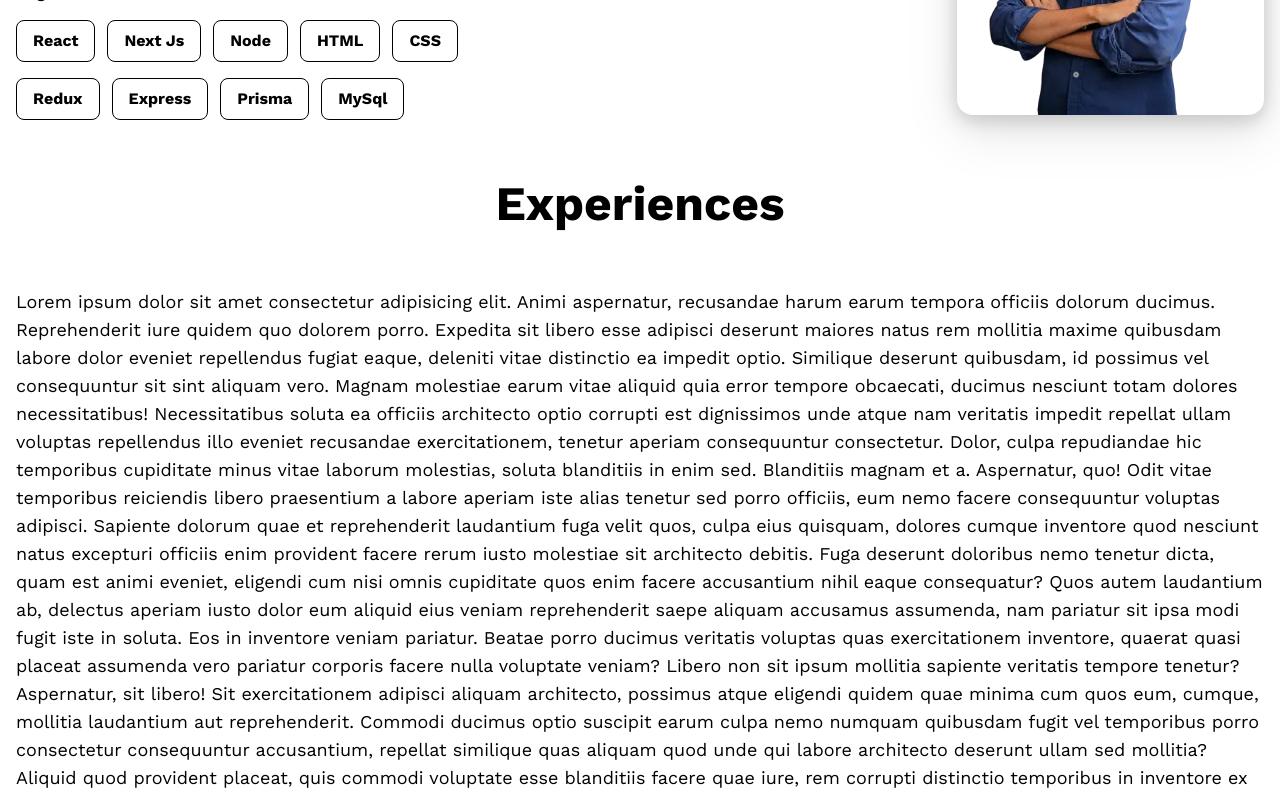
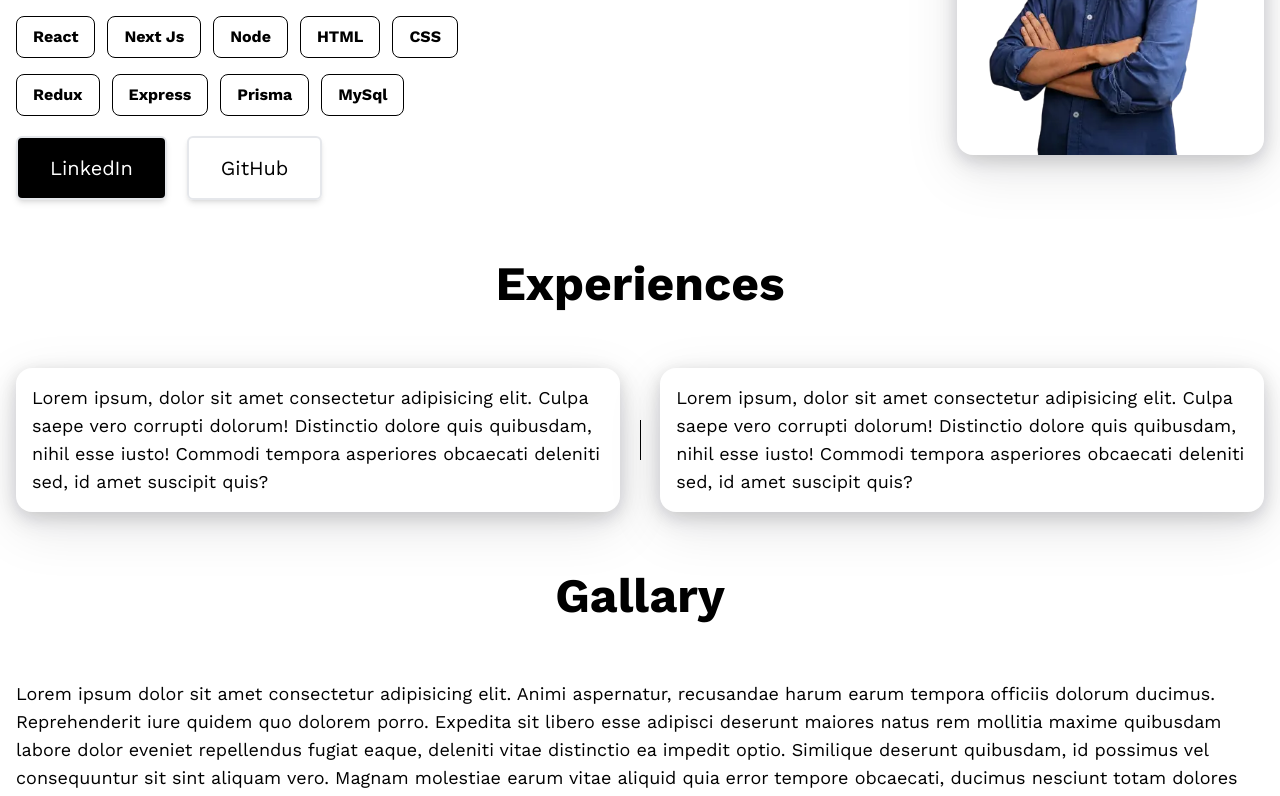
Before and after one commit to mohit838/Mohitul-Islam-Frontend, a Next.js app: page / in a window 1280 px wide. Shown: the part 400-1196 px from the top of the page. Built offline with nearby package versions, Linux system fonts and the light colour scheme.

Commit message:
hero content social btn added

```diff
--- /dev/null
+++ b/app/components/common/CardExp.tsx
@@ -0,0 +1,14 @@
+const CardExp = () => {
+  return (
+    <div className="custom-card-for-exp">
+      <p>
+        Lorem ipsum, dolor sit amet consectetur adipisicing elit. Culpa saepe
+        vero corrupti dolorum! Distinctio dolore quis quibusdam, nihil esse
+        iusto! Commodi tempora asperiores obcaecati deleniti sed, id amet
+        suscipit quis?
+      </p>
+    </div>
+  );
+};
+
+export default CardExp;
--- a/app/components/experiences/Experiences.tsx
+++ b/app/components/experiences/Experiences.tsx
@@ -1,3 +1,5 @@
+import CardExp from "../common/CardExp";
+
 const Experiences = () => {
   return (
     <section>
@@ -6,67 +8,19 @@ const Experiences = () => {
         <div className="section-title">Experiences</div>
 
         {/* Section Content */}
-        <div>
-          <p>
-            Lorem ipsum dolor sit amet consectetur adipisicing elit. Animi
-            aspernatur, recusandae harum earum tempora officiis dolorum ducimus.
-            Reprehenderit iure quidem quo dolorem porro. Expedita sit libero
-            esse adipisci deserunt maiores natus rem mollitia maxime quibusdam
-            labore dolor eveniet repellendus fugiat eaque, deleniti vitae
-            distinctio ea impedit optio. Similique deserunt quibusdam, id
-            possimus vel consequuntur sit sint aliquam vero. Magnam molestiae
-            earum vitae aliquid quia error tempore obcaecati, ducimus nesciunt
-            totam dolores necessitatibus! Necessitatibus soluta ea officiis
-            architecto optio corrupti est dignissimos unde atque nam veritatis
-            impedit repellat ullam voluptas repellendus illo eveniet recusandae
-            exercitationem, tenetur aperiam consequuntur consectetur. Dolor,
-            culpa repudiandae hic temporibus cupiditate minus vitae laborum
-            molestias, soluta blanditiis in enim sed. Blanditiis magnam et a.
-            Aspernatur, quo! Odit vitae temporibus reiciendis libero praesentium
-            a labore aperiam iste alias tenetur sed porro officiis, eum nemo
-            facere consequuntur voluptas adipisci. Sapiente dolorum quae et
-            reprehenderit laudantium fuga velit quos, culpa eius quisquam,
-            dolores cumque inventore quod nesciunt natus excepturi officiis enim
-            provident facere rerum iusto molestiae sit architecto debitis. Fuga
-            deserunt doloribus nemo tenetur dicta, quam est animi eveniet,
-            eligendi cum nisi omnis cupiditate quos enim facere accusantium
-            nihil eaque consequatur? Quos autem laudantium ab, delectus aperiam
-            iusto dolor eum aliquid eius veniam reprehenderit saepe aliquam
-            accusamus assumenda, nam pariatur sit ipsa modi fugit iste in
-            soluta. Eos in inventore veniam pariatur. Beatae porro ducimus
-            veritatis voluptas quas exercitationem inventore, quaerat quasi
-            placeat assumenda vero pariatur corporis facere nulla voluptate
-            veniam? Libero non sit ipsum mollitia sapiente veritatis tempore
-            tenetur? Aspernatur, sit libero! Sit exercitationem adipisci aliquam
-            architecto, possimus atque eligendi quidem quae minima cum quos eum,
-            cumque, mollitia laudantium aut reprehenderit. Commodi ducimus optio
-            suscipit earum culpa nemo numquam quibusdam fugit vel temporibus
-            porro consectetur consequuntur accusantium, repellat similique quas
-            aliquam quod unde qui labore architecto deserunt ullam sed mollitia?
-            Aliquid quod provident placeat, quis commodi voluptate esse
-            blanditiis facere quae iure, rem corrupti distinctio temporibus in
-            inventore ex maxime tempore. Unde minima quam vel eos veniam libero
-            autem culpa suscipit, magni similique a nisi nulla debitis tempora?
-            Tempore eaque vitae odit nisi, minima in quis omnis quo facere
-            dolorem nostrum perspiciatis minus veritatis cupiditate! Ipsa
-            dolore, amet consequuntur, quae quasi tenetur distinctio placeat a
-            quisquam alias saepe. Eum sit cupiditate tenetur porro officiis, rem
-            nam dolore nostrum maiores perferendis facere animi architecto,
-            minima error ullam numquam enim, quia assumenda iste dolorum?
-            Dolorem optio incidunt animi debitis, eligendi a dolore, atque
-            porro, harum alias sapiente quos. Ut possimus, quaerat quas eius
-            soluta reprehenderit sapiente similique commodi, provident mollitia
-            quidem error doloremque adipisci tempora aut exercitationem optio
-            architecto officiis rem, fuga autem. Repudiandae laboriosam rem,
-            culpa aliquam officiis eligendi. Ipsam modi provident quos odio nam
-            fuga nesciunt officiis necessitatibus ratione voluptates laudantium
-            corporis rerum, illo veritatis possimus, soluta quasi quidem
-            distinctio eveniet voluptatem ea mollitia. Similique dignissimos
-            assumenda iste quasi dicta harum, in, illum tempora culpa quibusdam
-            iure veniam neque! Velit unde qui quam, neque aliquid molestias
-            numquam. Dolor aperiam beatae neque expedita debitis hic autem illum
-            unde, eos odit.
-          </p>
+        <div className="all-exp-area">
+          {/* Educations */}
+          <div>
+            <CardExp />
+          </div>
+
+          {/* Middle Bar */}
+          <div className="w-[2px] h-10 bg-black"></div>
+
+          {/* Job Experiences */}
+          <div>
+            <CardExp />
+          </div>
         </div>
       </div>
     </section>
--- a/app/components/gallary/Gallary.tsx
+++ b/app/components/gallary/Gallary.tsx
@@ -1,7 +1,6 @@
 const Gallary = () => {
   return (
-    <section>
-      <div className="section-padding">Gallary</div>
+    <section className="section-padding">
       {/* Section Title */}
       <div className="section-title">Gallary</div>
 
--- a/app/components/hero/Hero.tsx
+++ b/app/components/hero/Hero.tsx
@@ -1,5 +1,6 @@
 import { familiarWithStacks, skillStacks } from "@/app/data/Data";
 import Image from "next/image";
+import Link from "next/link";
 import TechStacks from "../techStacks/TechStacks";
 
 const Hero = () => {
@@ -15,7 +16,7 @@ const Hero = () => {
                 <span className="focus-title">Frontend</span> Engineer
               </span>
             </div>
-            <div className="mb-10">
+            <div className="mb-9">
               <p className="intro-para">
                 I&apos;m Mohitul, a passionate frontend engineer with{" "}
                 <span>1 year of hands-on experience.</span> I specialize in
@@ -47,6 +48,18 @@ const Hero = () => {
                 ))}
               </div>
             </div>
+
+            {/* Connect Btn */}
+            <div className="social-connect-btn">
+              <div className="custom-connect-btn-linkedin">
+                <Link href="https://www.linkedin.com/in/mohit449/">
+                  {"LinkedIn"}
+                </Link>
+              </div>
+              <div className="custom-connect-btn">
+                <Link href="https://github.com/mohit838">{"GitHub"}</Link>
+              </div>
+            </div>
           </div>
 
           {/* Image Box */}
--- a/app/globals.css
+++ b/app/globals.css
@@ -87,6 +87,18 @@ section {
   @apply text-lg;
 }
 
+.social-connect-btn {
+  @apply flex items-center justify-start gap-5 mt-5;
+}
+
+.custom-connect-btn {
+  @apply px-8 py-4 text-black border-[2px] shadow-md rounded-md text-xl;
+}
+
+.custom-connect-btn-linkedin {
+  @apply px-8 py-4 bg-black text-white border-[2px] shadow-md rounded-md text-xl;
+}
+
 /* Skills */
 .stack-title {
   @apply text-2xl font-semibold;
@@ -117,3 +129,14 @@ section {
 .footer-social-media {
   @apply flex items-center justify-between gap-5;
 }
+
+/* All exp area */
+.all-exp-area {
+  @apply flex items-center justify-between gap-5;
+}
+
+.custom-card-for-exp {
+  box-shadow: rgba(17, 17, 26, 0.1) 0px 4px 16px,
+    rgba(17, 17, 26, 0.1) 0px 8px 24px, rgba(17, 17, 26, 0.1) 0px 16px 56px;
+  @apply w-full h-full rounded-2xl bg-white p-4;
+}
```
